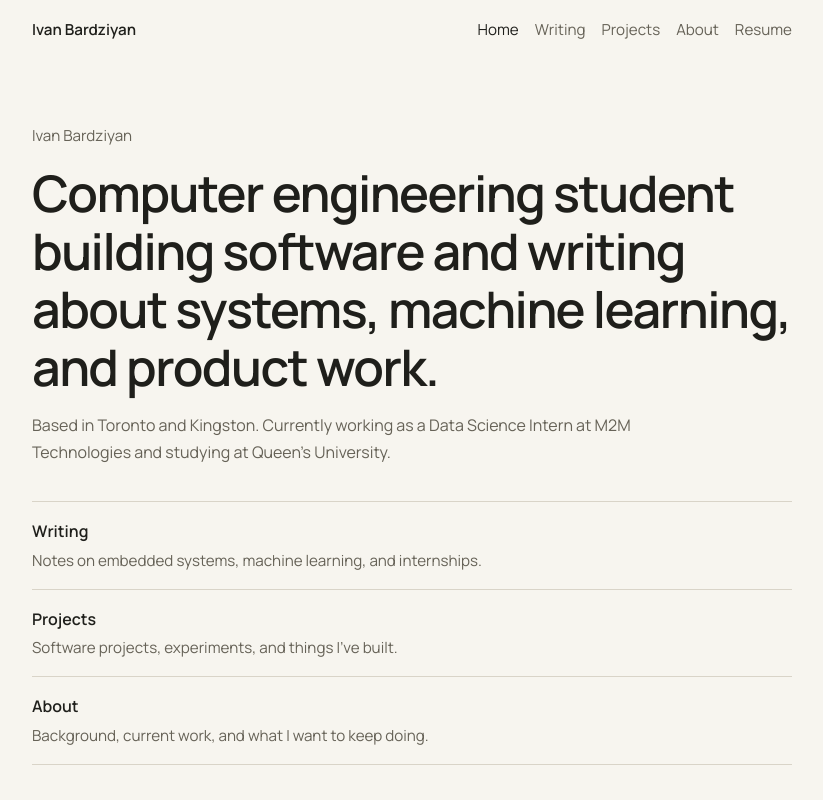
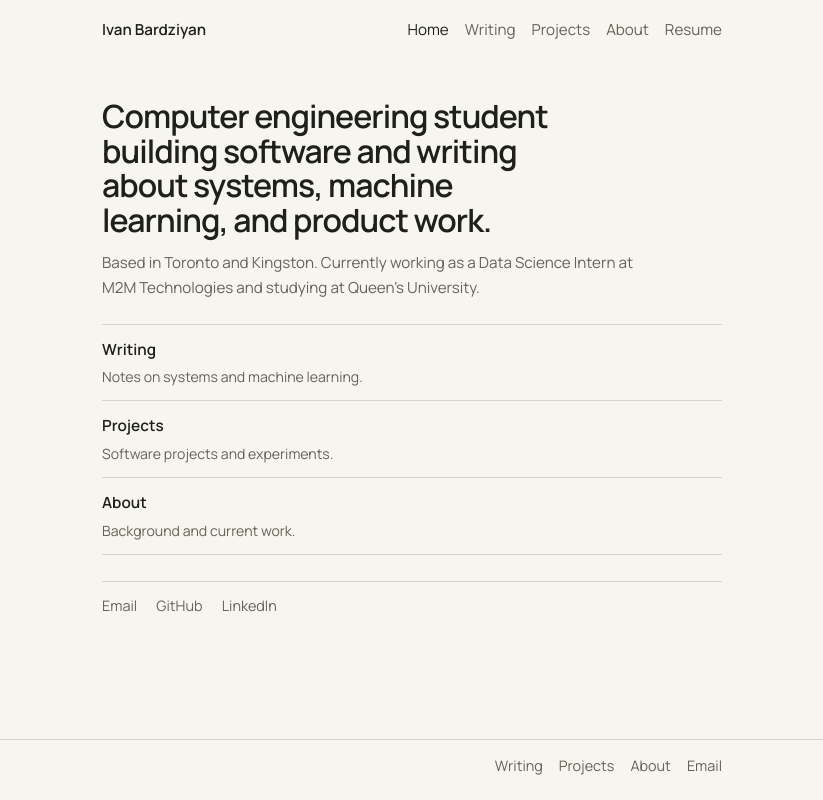
Before and after one commit to ivanbard/my-portfolio, a React (Vite) app: page / in a window 1280 px wide. Shown: the top 800 px of the page, without its empty margins (228-1051 px from the left). Built offline with nearby package versions, Linux system fonts and the light colour scheme.

Commit message:
slimmed down home page

```diff
--- a/src/components/LandingPage.jsx
+++ b/src/components/LandingPage.jsx
@@ -5,7 +5,6 @@ export default function LandingPage() {
   return (
     <section className="page home-page">
       <div className="page-shell home-index">
-        <p className="home-name">Ivan Bardziyan</p>
         <h1>
           Computer engineering student building software and writing about systems,
           machine learning, and product work.
@@ -18,17 +17,17 @@ export default function LandingPage() {
         <div className="home-links" aria-label="Site index">
           <Link to="/blog" className="home-link">
             <span className="home-link-title">Writing</span>
-            <span className="home-link-copy">Notes on embedded systems, machine learning, and internships.</span>
+            <span className="home-link-copy">Notes on systems and machine learning.</span>
           </Link>
 
           <Link to="/projects" className="home-link">
             <span className="home-link-title">Projects</span>
-            <span className="home-link-copy">Software projects, experiments, and things I&apos;ve built.</span>
+            <span className="home-link-copy">Software projects and experiments.</span>
           </Link>
 
           <Link to="/about" className="home-link">
             <span className="home-link-title">About</span>
-            <span className="home-link-copy">Background, current work, and what I want to keep doing.</span>
+            <span className="home-link-copy">Background and current work.</span>
           </Link>
         </div>
 
--- a/src/components/SiteFooter.jsx
+++ b/src/components/SiteFooter.jsx
@@ -5,8 +5,6 @@ export default function SiteFooter() {
   return (
     <footer className="site-footer">
       <div className="page-shell site-footer-inner">
-        <p className="site-footer-copy">Ivan Bardziyan</p>
-
         <nav className="site-footer-links" aria-label="Footer">
           <Link to="/blog">Writing</Link>
           <Link to="/projects">Projects</Link>
--- a/src/styles/Footer.css
+++ b/src/styles/Footer.css
@@ -1,19 +1,11 @@
 .site-footer {
   border-top: 1px solid var(--line);
-  padding: 1rem 0 2rem;
+  padding: 0.85rem 0 1.5rem;
 }
 
 .site-footer-inner {
   display: flex;
-  align-items: center;
-  justify-content: space-between;
-  gap: 1rem;
-}
-
-.site-footer-copy,
-.site-footer-links a {
-  font-size: 0.92rem;
-  color: var(--muted);
+  justify-content: flex-end;
 }
 
 .site-footer-links {
@@ -22,9 +14,13 @@
   gap: 1rem;
 }
 
+.site-footer-links a {
+  font-size: 0.9rem;
+  color: var(--muted);
+}
+
 @media (max-width: 720px) {
   .site-footer-inner {
-    flex-direction: column;
-    align-items: flex-start;
+    justify-content: flex-start;
   }
 }
--- a/src/styles/Home.css
+++ b/src/styles/Home.css
@@ -1,43 +1,45 @@
 .home-page {
-  padding: 4rem 0 3rem;
+  padding: 2.5rem 0 2rem;
 }
 
 .home-index {
   display: grid;
-  gap: 1rem;
+  gap: 0.75rem;
 }
 
-.home-name {
+.home-index h1 {
+  max-width: 29rem;
+  font-size: clamp(1.45rem, 3vw, 2rem);
+  line-height: 1.08;
+}
+
+.home-summary {
+  max-width: 34rem;
   color: var(--muted);
   font-size: 0.95rem;
 }
 
-.home-summary {
-  max-width: 42rem;
-  color: var(--muted);
-}
-
 .home-links {
   display: grid;
-  margin-top: 1.25rem;
+  margin-top: 0.75rem;
   border-top: 1px solid var(--line);
 }
 
 .home-link {
   display: grid;
   gap: 0.2rem;
-  padding: 1rem 0;
+  padding: 0.75rem 0;
   border-bottom: 1px solid var(--line);
 }
 
 .home-link-title {
-  font-size: 1rem;
+  font-size: 0.96rem;
   font-weight: 600;
   color: var(--text);
 }
 
 .home-link-copy {
-  font-size: 0.95rem;
+  font-size: 0.88rem;
   color: var(--muted);
 }
 
@@ -45,14 +47,14 @@
   display: flex;
   flex-wrap: wrap;
   gap: 0.9rem 1.2rem;
-  margin-top: 1.5rem;
-  padding-top: 1rem;
+  margin-top: 0.85rem;
+  padding-top: 0.75rem;
   border-top: 1px solid var(--line);
 }
 
 .home-social-link {
   color: var(--muted);
-  font-size: 0.95rem;
+  font-size: 0.9rem;
 }
 
 .home-social-link:hover {
--- a/src/styles/globals.css
+++ b/src/styles/globals.css
@@ -10,8 +10,8 @@
   --muted: #666257;
   --line: #d9d4c8;
   --line-strong: #c8c1b2;
-  --content-max: 760px;
-  --narrow-max: 680px;
+  --content-max: 620px;
+  --narrow-max: 560px;
   --font-sans: 'Manrope', 'Segoe UI', sans-serif;
   --font-mono: 'IBM Plex Mono', 'Consolas', monospace;
   color-scheme: light;
```
Also changed, not shown: 1 other file (tests, documents, lock files or other folders).
